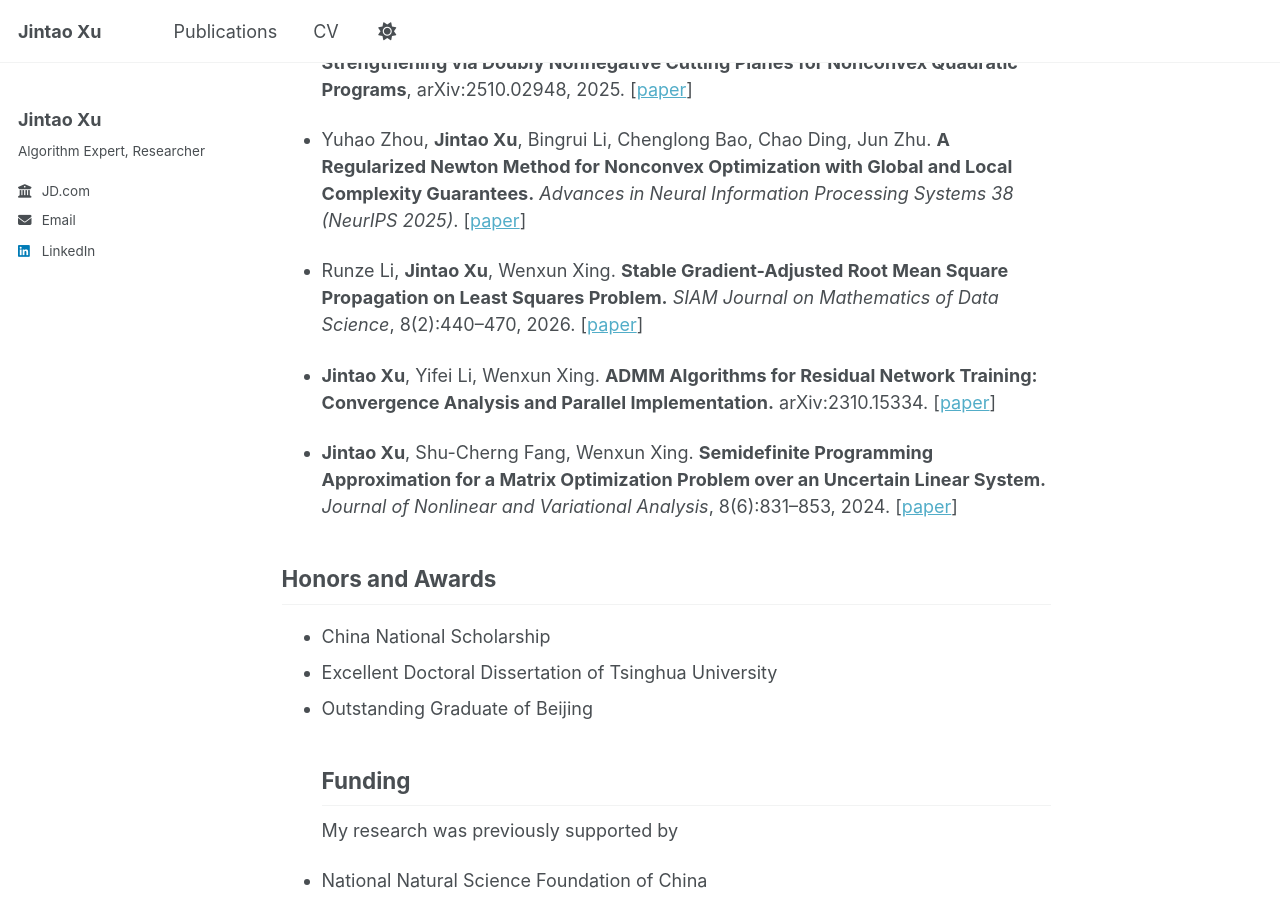
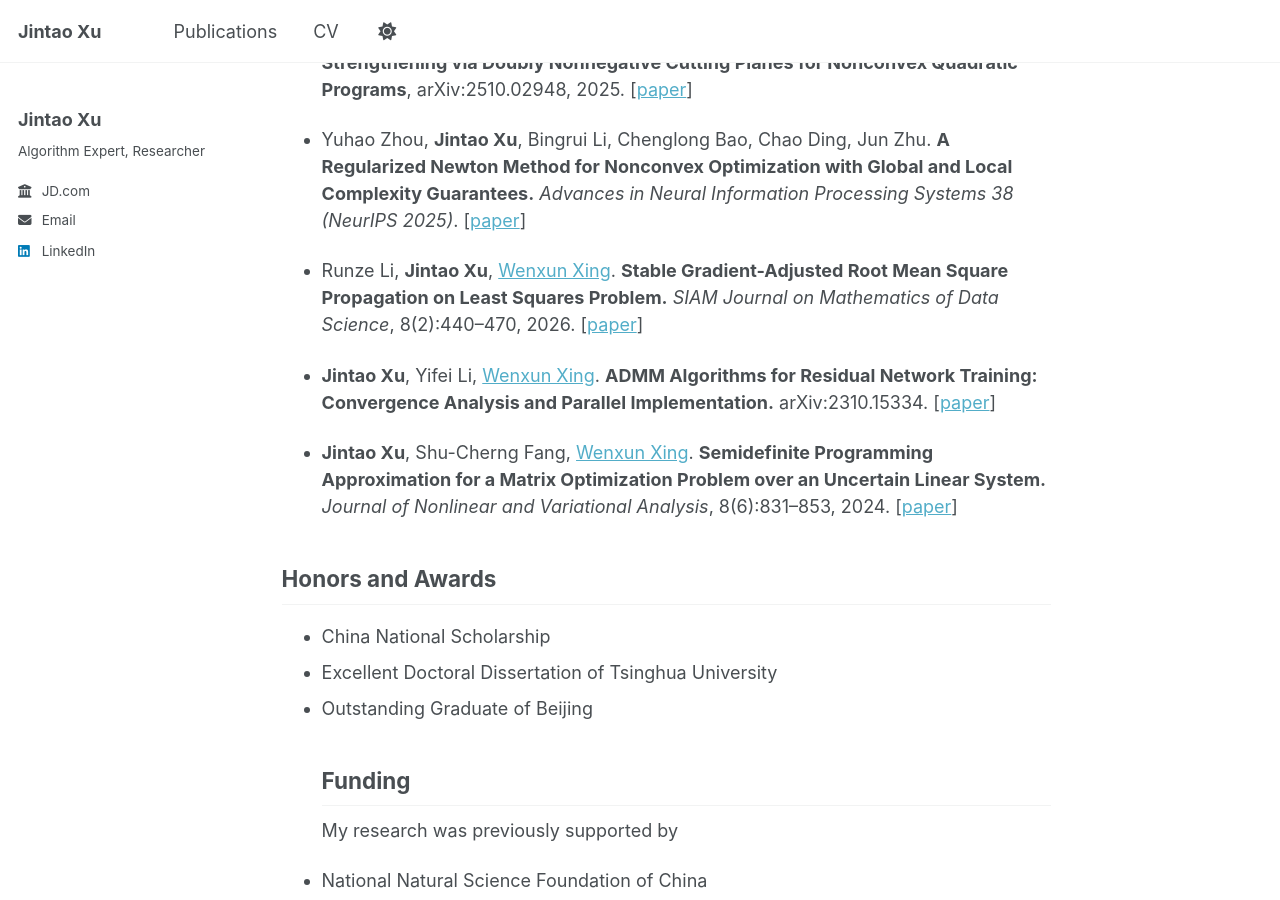
Before and after one commit to JintaoXuMath/JintaoXuMath.github.io, a Jekyll site: the page built from _pages/cv.md, in a window 1280 px wide and 900 px high, scrolled down 1780 px. Built offline with Jekyll 4.4.1, drawn with Linux system fonts in a browser that asks for light colours; part of the change alters nothing that is shown.

```diff
--- a/_pages/cv.md
+++ b/_pages/cv.md
@@ -10,7 +10,7 @@ redirect_from:
 ## Education
 
 **Ph.D. in Mathematics (Operations Research / Mathematical Programming / Artificial Intelligence)**, Tsinghua University, 2019.09 – 2024.01 **(Graduate Early)**
-Department of Mathematical Sciences; supervised by [Prof. Wenxun Xing](https://www.genealogy.math.ndsu.nodak.edu/id.php?id=182440) and [Prof. Shu-Cherng Fang](https://ise.ncsu.edu/people/fang/) from NC State University.
+Department of Mathematical Sciences; supervised by [Prof. Wenxun Xing](https://math.tsinghua.edu.cn/mathen/info/1312/3525.htm) and [Prof. Shu-Cherng Fang](https://ise.ncsu.edu/people/fang/) from NC State University.
 
 
 ## Employment
@@ -54,11 +54,11 @@ Department of Mathematical Sciences; supervised by [Prof. Wenxun Xing](https://w
 
 - Yuhao Zhou, **Jintao Xu**, Bingrui Li, Chenglong Bao, Chao Ding, Jun Zhu. **A Regularized Newton Method for Nonconvex Optimization with Global and Local Complexity Guarantees.** *Advances in Neural Information Processing Systems 38 (NeurIPS 2025)*. [[paper](https://proceedings.neurips.cc/paper_files/paper/2025/hash/6a39cf3b666f8bdb2223f253981f3869-Abstract-Conference.html)]
 
-- Runze Li, **Jintao Xu**, Wenxun Xing. **Stable Gradient-Adjusted Root Mean Square Propagation on Least Squares Problem.** *SIAM Journal on Mathematics of Data Science*, 8(2):440–470, 2026. [[paper](https://epubs.siam.org/doi/10.1137/24M171262X)]
+- Runze Li, **Jintao Xu**, [Wenxun Xing](https://math.tsinghua.edu.cn/mathen/info/1312/3525.htm). **Stable Gradient-Adjusted Root Mean Square Propagation on Least Squares Problem.** *SIAM Journal on Mathematics of Data Science*, 8(2):440–470, 2026. [[paper](https://epubs.siam.org/doi/10.1137/24M171262X)]
 
-- **Jintao Xu**, Yifei Li, Wenxun Xing. **ADMM Algorithms for Residual Network Training: Convergence Analysis and Parallel Implementation.** arXiv:2310.15334. [[paper](https://arxiv.org/abs/2310.15334)]
+- **Jintao Xu**, Yifei Li, [Wenxun Xing](https://math.tsinghua.edu.cn/mathen/info/1312/3525.htm). **ADMM Algorithms for Residual Network Training: Convergence Analysis and Parallel Implementation.** arXiv:2310.15334. [[paper](https://arxiv.org/abs/2310.15334)]
 
-- **Jintao Xu**, Shu-Cherng Fang, Wenxun Xing. **Semidefinite Programming Approximation for a Matrix Optimization Problem over an Uncertain Linear System.** *Journal of Nonlinear and Variational Analysis*, 8(6):831–853, 2024. [[paper](https://jnva.biemdas.com/archives/2536)]
+- **Jintao Xu**, Shu-Cherng Fang, [Wenxun Xing](https://math.tsinghua.edu.cn/mathen/info/1312/3525.htm). **Semidefinite Programming Approximation for a Matrix Optimization Problem over an Uncertain Linear System.** *Journal of Nonlinear and Variational Analysis*, 8(6):831–853, 2024. [[paper](https://jnva.biemdas.com/archives/2536)]
 
 ## Honors and Awards
 - China National Scholarship
```
